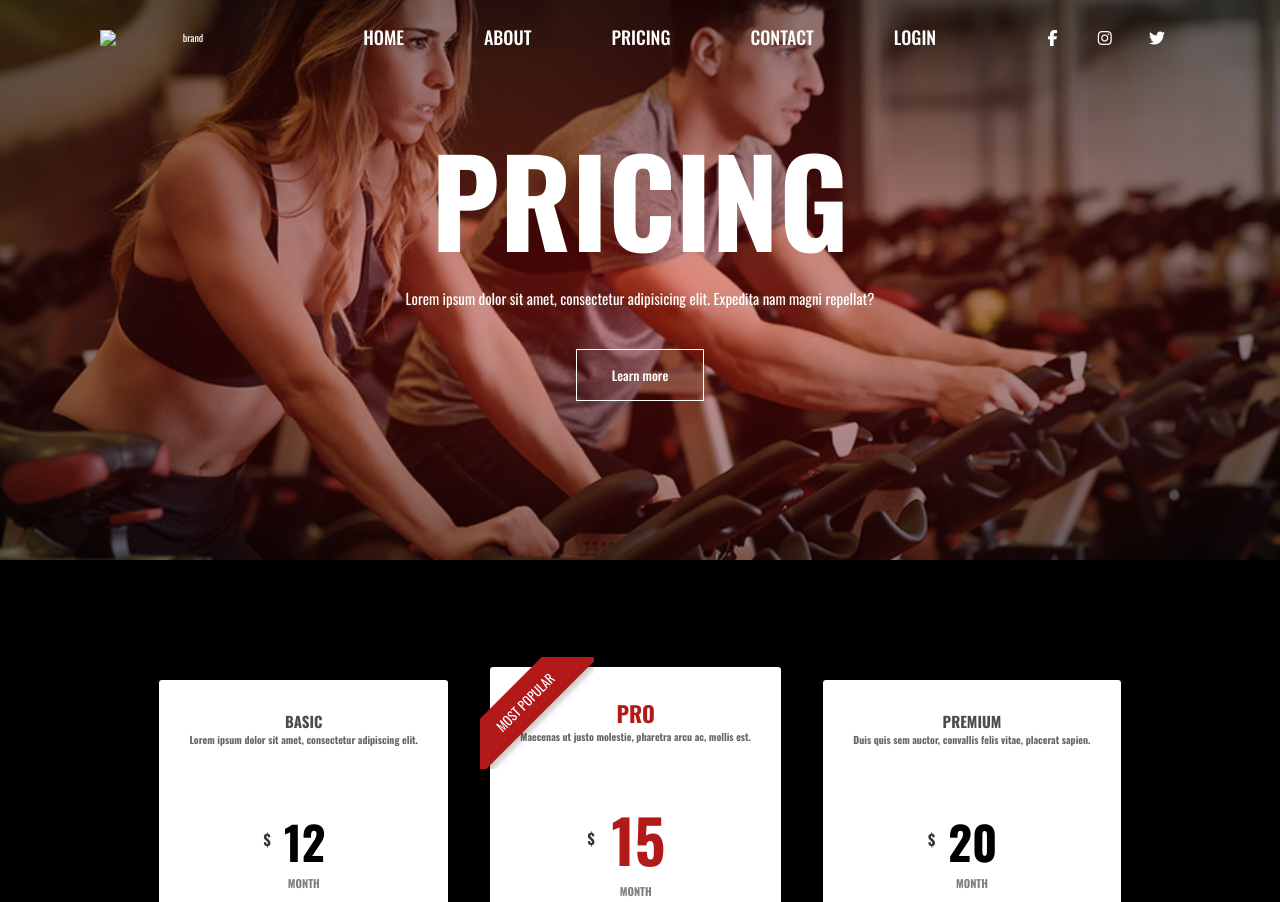
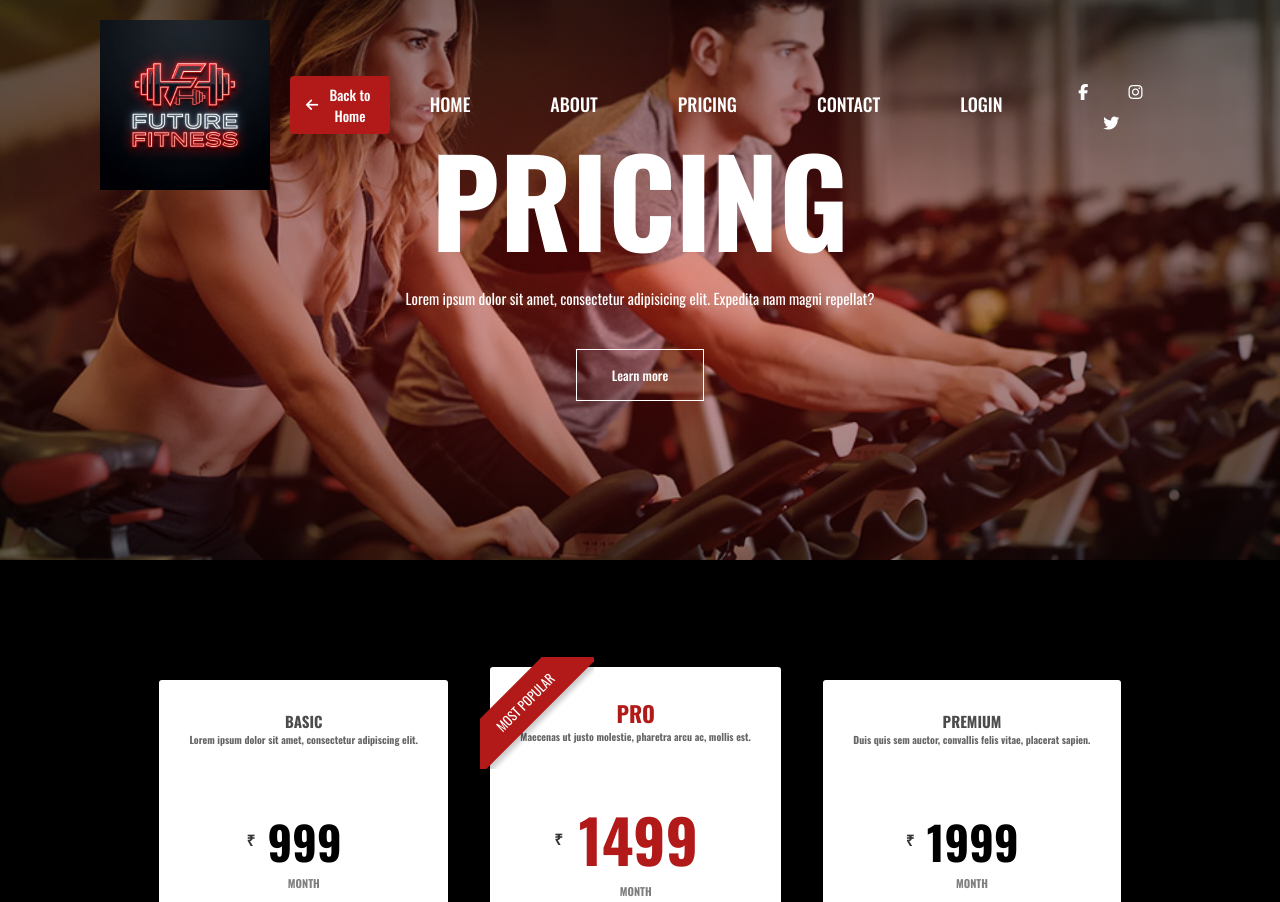
Before and after one commit to MuthyalaVaraprasad/FUTURE_FS_03, a plain HTML site: page Pricing.html in a window 1280 px wide. Shown: the top 902 px of the page. Drawn offline with nearby package versions, Linux system fonts and the light colour scheme.

Commit message:
Add back button to each page, add brand logo, update Google map location to Miyapur Hyderabad, and change prices to Indian Rupee style (INR)

```diff
--- a/Pricing.html
+++ b/Pricing.html
@@ -11,7 +11,10 @@
 </head>
 <body>
 	<header>
-      <div class="brand"><img src="img/LOGO4.png" alt="brand"></div>
+      <div style="display: flex; align-items: center; gap: 20px;">
+        <div class="brand"><img src="img/logo.png" alt="brand"></div>
+        <a href="index.html" class="back-btn"><i class="fas fa-arrow-left"></i> Back to Home</a>
+      </div>
       <div class="menu">
         <div class="btn">
           <i class="fas fa-times close-btn"></i>
@@ -49,8 +52,8 @@
             </div>
             <div class="card-price">
                 <h1>
-                <sup>$</sup>
-                12
+                <sup>₹</sup>
+                999
                 <small>month</small>
             </h1>
             </div>
@@ -76,8 +79,8 @@
             </div>
             <div class="card-price">
                 <h1>
-                <sup>$</sup>
-                15
+                <sup>₹</sup>
+                1499
                 <small>month</small>
             </h1>
             </div>
@@ -100,8 +103,8 @@
             </div>
             <div class="card-price">
                 <h1>
-                <sup>$</sup>
-                20
+                <sup>₹</sup>
+                1999
                 <small>month</small>
             </h1>
             </div>
--- a/css/Contact.css
+++ b/css/Contact.css
@@ -466,3 +466,25 @@ footer{
   .main-content .box{
     margin: 5px 0;
   }
+}
+
+.back-btn {
+  display: inline-flex;
+  align-items: center;
+  gap: 8px;
+  background: #b21919;
+  color: #fff !important;
+  padding: 8px 16px;
+  border-radius: 4px;
+  text-decoration: none;
+  font-size: 14px;
+  font-weight: 500;
+  transition: background 0.3s ease;
+  z-index: 1000;
+  border: none;
+  cursor: pointer;
+}
+.back-btn:hover {
+  background: #e02424;
+  color: #fff !important;
+}
--- a/css/Pricing.css
+++ b/css/Pricing.css
@@ -551,3 +551,25 @@ footer{
   .main-content .box{
     margin: 5px 0;
   }
+}
+
+.back-btn {
+  display: inline-flex;
+  align-items: center;
+  gap: 8px;
+  background: #b21919;
+  color: #fff !important;
+  padding: 8px 16px;
+  border-radius: 4px;
+  text-decoration: none;
+  font-size: 14px;
+  font-weight: 500;
+  transition: background 0.3s ease;
+  z-index: 1000;
+  border: none;
+  cursor: pointer;
+}
+.back-btn:hover {
+  background: #e02424;
+  color: #fff !important;
+}
--- a/css/about.css
+++ b/css/about.css
@@ -705,3 +705,25 @@ footer{
   .main-content .box{
     margin: 5px 0;
   }
+}
+
+.back-btn {
+  display: inline-flex;
+  align-items: center;
+  gap: 8px;
+  background: #b21919;
+  color: #fff !important;
+  padding: 8px 16px;
+  border-radius: 4px;
+  text-decoration: none;
+  font-size: 14px;
+  font-weight: 500;
+  transition: background 0.3s ease;
+  z-index: 1000;
+  border: none;
+  cursor: pointer;
+}
+.back-btn:hover {
+  background: #e02424;
+  color: #fff !important;
+}
```
Also changed, not shown: Contact.html (+5 -2 lines), about.html (+4 -1 lines), css/login-form.css (+25 -0 lines), index.html (+1 -1 lines), login-form.html (+1 -0 lines), img/logo.png (added).
